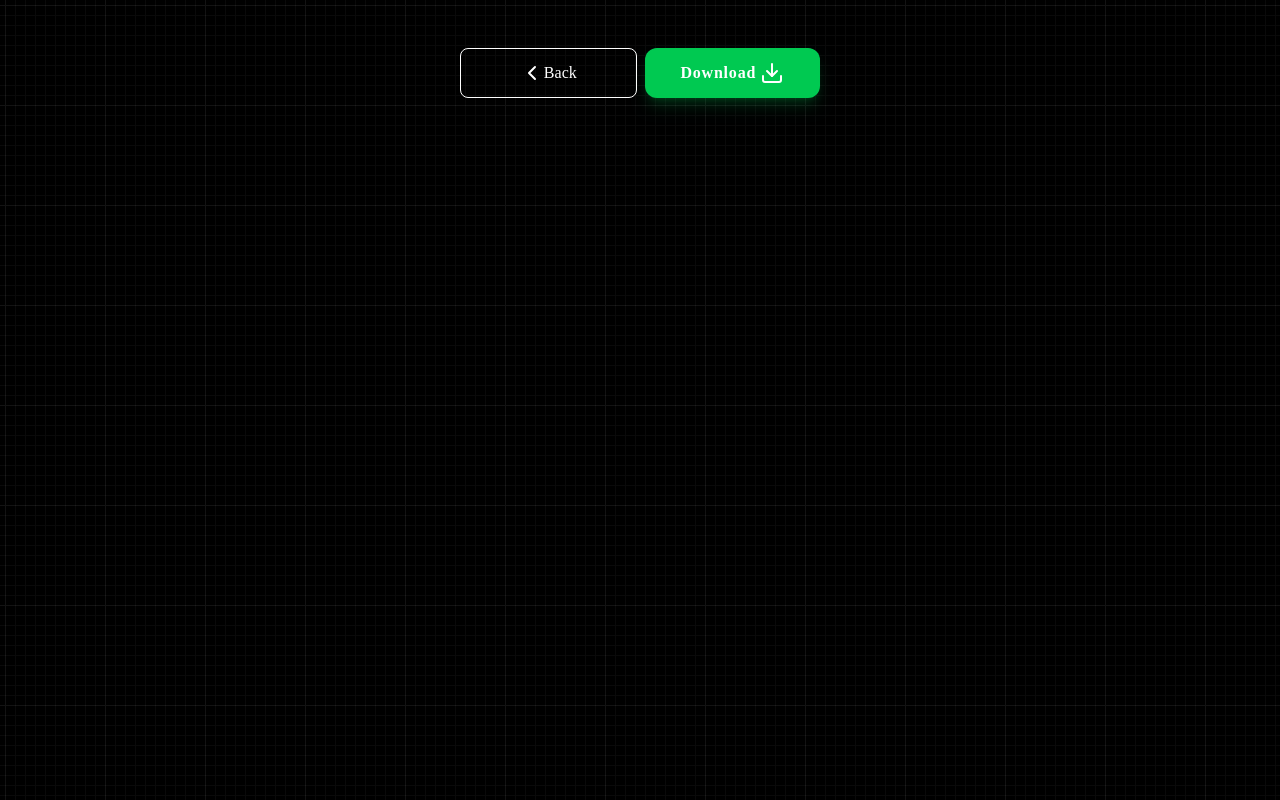
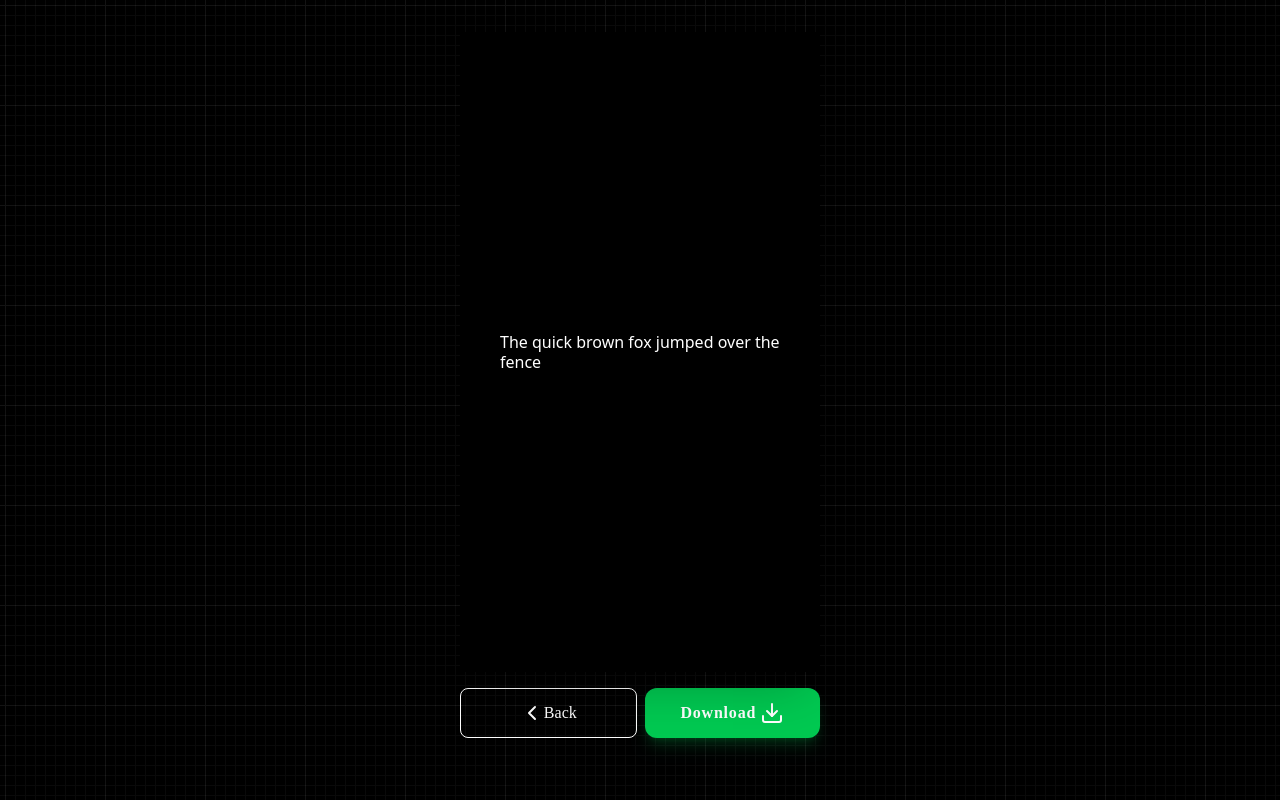
Before and after one commit to OndiekOchieng/sayless, a Vue app: page /templates/minimal/preview in a window 1280 px wide. Built offline with nearby package versions, Linux system fonts and the light colour scheme; a web font is replaced by a local one.

Commit message:
Solve preview error due to gloabal state

```diff
--- a/src/components/templates/Minimal.vue
+++ b/src/components/templates/Minimal.vue
@@ -6,9 +6,8 @@ import { storeToRefs } from "pinia";
 import { useTemplateStore } from "../../store";
 
 const store = useTemplateStore();
-const { maxLength } = storeToRefs(store);
+const { maxLength, minimalMessage } = storeToRefs(store);
 const currentTime = ref("");
-const message = ref("");
 
 const updateTime = () => {
   const now = new Date();
@@ -47,23 +46,25 @@ onMounted(updateTime);
       <label class="block text-sm text-gray-400 mb-2 ml-1">Message</label>
       <textarea
         :maxlength="maxLength"
-        v-model="message"
-        placeholder="Enter a message..."
+        v-model="minimalMessage"
+        placeholder="Enter a Message..."
         rows="4"
         class="w-full bg-black/40 border border-white/50 rounded-lg p-4 focus:border-green-500 outline-none transition resize-none"
       ></textarea>
       <p
         class="text-xs text-end transition"
         :class="
-          message.length > maxLength - 20 ? 'text-red-500' : 'text-white/50'
+          minimalMessage.length > maxLength - 20
+            ? 'text-red-500'
+            : 'text-white/50'
         "
       >
-        {{ message.length + " /" + maxLength }}
+        {{ minimalMessage.length + " /" + maxLength }}
       </p>
     </div>
     <div class="flex gap-2">
       <RouterLink
-        to="/templates/plain/preview"
+        to="/templates/minimal/preview"
         class="w-full flex items-center justify-center gap-1 px-6 py-3 bg-transparent text-white border border-white rounded-lg hover:bg-neutral-800 hover:text-white hover:border-neutral-600 transition-colors"
       >
         <Eye class="max-sm:hidden" />
@@ -87,7 +88,7 @@ onMounted(updateTime);
       <div class="h-full flex flex-col justify-center items-center text-center">
         <div class="leading-tight text-start text-white px-4 blur-[.3px]">
           <p class="overflow-hidden whitespace-pre-wrap">
-            {{ message || "The quick brown fox jumped over the fence." }}
+            {{ minimalMessage || "The quick brown fox jumped over the fence." }}
           </p>
         </div>
         <!-- <div
--- a/src/components/templates/Paper.vue
+++ b/src/components/templates/Paper.vue
@@ -6,8 +6,7 @@ import { useTemplateStore } from "../../store";
 import { storeToRefs } from "pinia";
 
 const store = useTemplateStore();
-const { maxLength } = storeToRefs(store);
-const message = ref("");
+const { maxLength, paperMessage } = storeToRefs(store);
 const currentTime = ref("");
 const updateTime = () => {
   const now = new Date();
@@ -60,7 +59,7 @@ const noiseStyle = `
     <h2 class="text-xl font-bold text-green-400">Crumpled Paper</h2>
     <div>
       <textarea
-        v-model="message"
+        v-model="paperMessage"
         placeholder="Enter a message..."
         rows="4"
         :maxlength="maxLength"
@@ -69,10 +68,12 @@ const noiseStyle = `
       <p
         class="text-xs text-end transition"
         :class="
-          message.length > maxLength - 20 ? 'text-red-500' : 'text-white/50'
+          paperMessage.length > maxLength - 20
+            ? 'text-red-500'
+            : 'text-white/50'
         "
       >
-        {{ message.length + " /" + maxLength }}
+        {{ paperMessage.length + " /" + maxLength }}
       </p>
     </div>
 
@@ -109,7 +110,7 @@ const noiseStyle = `
 
       <!-- Text -->
       <div class="relative z-10 text-container whitespace-pre-wrap text-xl">
-        {{ message || "The quick brown fox jumped over the fence" }}
+        {{ paperMessage || "The quick brown fox jumped over the fence" }}
       </div>
     </div>
   </section>
--- a/src/components/templates/Poster.vue
+++ b/src/components/templates/Poster.vue
@@ -9,8 +9,7 @@ const currentDate = ref("");
 const currentTime = ref("");
 const store = useTemplateStore();
 const uploadImage = ref("");
-const message = ref("");
-const { posterImage, maxLength } = storeToRefs(store);
+const { posterImage, maxLength, posterMessage } = storeToRefs(store);
 
 const updateTime = () => {
   const now = new Date();
@@ -66,7 +65,7 @@ onMounted(() => {
     <div>
       <label class="block text-sm text-gray-400 mb-2 ml-1">Message </label>
       <textarea
-        v-model="message"
+        v-model="posterMessage"
         placeholder="Enter a message..."
         rows="3"
         :maxlength="maxLength"
@@ -75,10 +74,10 @@ onMounted(() => {
       <p
         class="text-xs text-end transition"
         :class="
-          message.length > maxLength - 20 ? 'text-red-500' : 'text-white/50'
+          posterMessage.length > maxLength - 20 ? 'text-red-500' : 'text-white/50'
         "
       >
-        {{ message.length + " /" + maxLength }}
+        {{ posterMessage.length + " /" + maxLength }}
       </p>
     </div>
 
@@ -108,7 +107,7 @@ onMounted(() => {
 
     <div class="flex gap-2">
       <RouterLink
-        to="/templates/twitter/preview"
+        to="/templates/poster/preview"
         class="flex w-full items-center justify-center gap-1 px-6 py-3 bg-transparent text-white border border-white rounded-lg hover:bg-neutral-800 hover:text-white hover:border-neutral-600 transition-colors"
       >
         <Eye class="max-sm:hidden" />
@@ -133,7 +132,7 @@ onMounted(() => {
       <div class="h-full flex flex-col justify-center space-y-1">
         <div class="leading-snug text-white py-2">
           <p class="whitespace-pre-wrap blur-[.3px]">
-            {{ message || "The quick brown fox jumped over the fence." }}
+            {{ posterMessage || "The quick brown fox jumped over the fence." }}
           </p>
         </div>
         <div class="flex items-center justify-center">
--- a/src/components/templates/Twitter.vue
+++ b/src/components/templates/Twitter.vue
@@ -8,8 +8,7 @@ import { storeToRefs } from "pinia";
 const currentDate = ref("");
 const currentTime = ref("");
 const store = useTemplateStore();
-const { userName, handle, maxLength } = storeToRefs(store);
-const message = ref("");
+const { userName, handle, maxLength, twitterMessage } = storeToRefs(store);
 let profileImg = ref("/images/johndoe.jpg");
 
 const updateTime = () => {
@@ -108,7 +107,7 @@ onMounted(() => {
     <div>
       <label class="block text-sm text-gray-400 mb-2 ml-1">Message</label>
       <textarea
-        v-model="message"
+        v-model="twitterMessage"
         placeholder="Enter a message..."
         rows="4"
         :maxlength="maxLength"
@@ -117,10 +116,12 @@ onMounted(() => {
       <p
         class="text-xs text-end transition"
         :class="
-          message.length >= maxLength - 20 ? 'text-red-500' : 'text-white/50'
+          twitterMessage.length >= maxLength - 20
+            ? 'text-red-500'
+            : 'text-white/50'
         "
       >
-        {{ message.length + " /" + maxLength }}
+        {{ twitterMessage.length + " /" + maxLength }}
       </p>
     </div>
 
@@ -180,7 +181,7 @@ onMounted(() => {
           class="text-xl leading-snug text-white font-normal wrap-break-word py-2"
         >
           <p class="whitespace-pre-wrap blur-[.3px]">
-            {{ message || "The quick brown fox jumped over the fence." }}
+            {{ twitterMessage || "The quick brown fox jumped over the fence." }}
           </p>
         </div>
         <!-- <div class="text-gray-500 text-sm pt-2 flex justify-between">
--- a/src/router/index.ts
+++ b/src/router/index.ts
@@ -40,7 +40,7 @@ const routes = [
       {
         path: "poster",
         component: Poster,
-        name: "poster ",
+        name: "poster",
       },
     ],
   },
--- a/src/store/index.ts
+++ b/src/store/index.ts
@@ -13,7 +13,10 @@ export const useTemplateStore = defineStore("templateStore", {
     posterImage: "/images/logo.png",
     userName: "",
     handle: "",
-    message: "",
+    minimalMessage: "",
+    twitterMessage: "",
+    paperMessage: "",
+    posterMessage: "",
     maxLength: 300,
   }),
   persist: true,
--- a/src/views/Preview.vue
+++ b/src/views/Preview.vue
@@ -4,10 +4,12 @@ import { useTemplateStore } from "../store";
 import { toPng } from "html-to-image";
 import { ChevronLeft, Download } from "lucide-vue-next";
 import { useRoute } from "vue-router";
+import { storeToRefs } from "pinia";
 
 const currentTime = ref("");
 const currentDate = ref("");
 const store = useTemplateStore();
+const { posterImage } = storeToRefs(store);
 const route = useRoute();
 
 //
@@ -65,7 +67,7 @@ const backRoute = computed(() => {
   <div class="">
     <!-- Plain Template Preview -->
     <section
-      v-if="$route.params.name === 'plain'"
+      v-if="$route.params.name === 'minimal'"
       class="flex flex-col items-center font-sans"
     >
       <div
@@ -77,7 +79,10 @@ const backRoute = computed(() => {
         >
           <div class="leading-tight text-start text-white px-4 blur-[.3px]">
             <p class="whitespace-pre-wrap">
-              {{ store.message || "The quick brown fox jumped over the fence" }}
+              {{
+                store.minimalMessage ||
+                "The quick brown fox jumped over the fence"
+              }}
             </p>
           </div>
           <!-- <div
@@ -135,7 +140,8 @@ const backRoute = computed(() => {
           >
             <p class="whitespace-pre-wrap blur-[.3px]">
               {{
-                store.message || "The quick brown fox jumped over the fence."
+                store.twitterMessage ||
+                "The quick brown fox jumped over the fence."
               }}
             </p>
           </div>
@@ -157,11 +163,11 @@ const backRoute = computed(() => {
       v-if="$route.params.name === 'paper'"
       class="flex justify-center mt-12 md:mt-10"
     >
-    <!-- :style="linesStyle" -->
+      <!-- :style="linesStyle" -->
       <div
         id="status-canvas"
         class="relative flex justify-center items-center max-w-90 min-w-72 aspect-9/16 p-8 overflow-hidden bg-[#f6f4ef] shadow-xl"
-        >
+      >
         <!-- Paper grain -->
         <div
           class="absolute inset-0 pointer-events-none brightness-90"
@@ -170,14 +176,43 @@ const backRoute = computed(() => {
 
         <!-- Text -->
         <div class="relative z-10 text-container whitespace-pre-wrap text-xl">
-          {{ store.message || "The quick brown fox jumped over the fence" }}
+          {{
+            store.paperMessage || "The quick brown fox jumped over the fence"
+          }}
         </div>
       </div>
     </section>
+    <!-- Poster preview -->
+    <section
+      v-if="$route.params.name === 'poster'"
+      class="flex flex-col items-center font-sans"
+    >
+      <div
+        id="status-canvas"
+        class="max-w-90 min-w-72 transition aspect-9/16 bg-black relative flex flex-col p-8 overflow-hidden shadow-2xl"
+      >
+        <div class="h-full flex flex-col justify-center space-y-1">
+          <div class="leading-snug text-white py-2">
+            <p class="whitespace-pre-wrap blur-[.3px]">
+              {{
+                store.posterMessage ||
+                "The quick brown fox jumped over the fence."
+              }}
+            </p>
+          </div>
+          <div class="flex items-center justify-center">
+            <div class="max-w-72 overflow-hidden">
+              <img :src="posterImage" class="w-full h-full object-cover" />
+            </div>
+            <div></div>
+          </div>
+        </div>
+      </div>
+    </section>
+    <!-- Download and Back Button -->
     <div class="flex mx-auto gap-2 mt-4 max-w-90 min-w-72">
       <RouterLink
         :to="backRoute"
-
         class="flex w-full items-center justify-center px-6 py-3 bg-transparent text-white border border-white rounded-lg hover:bg-neutral-800 hover:text-white hover:border-neutral-600 transition-colors"
       >
         <ChevronLeft class="max-sm:hidden" />
```
